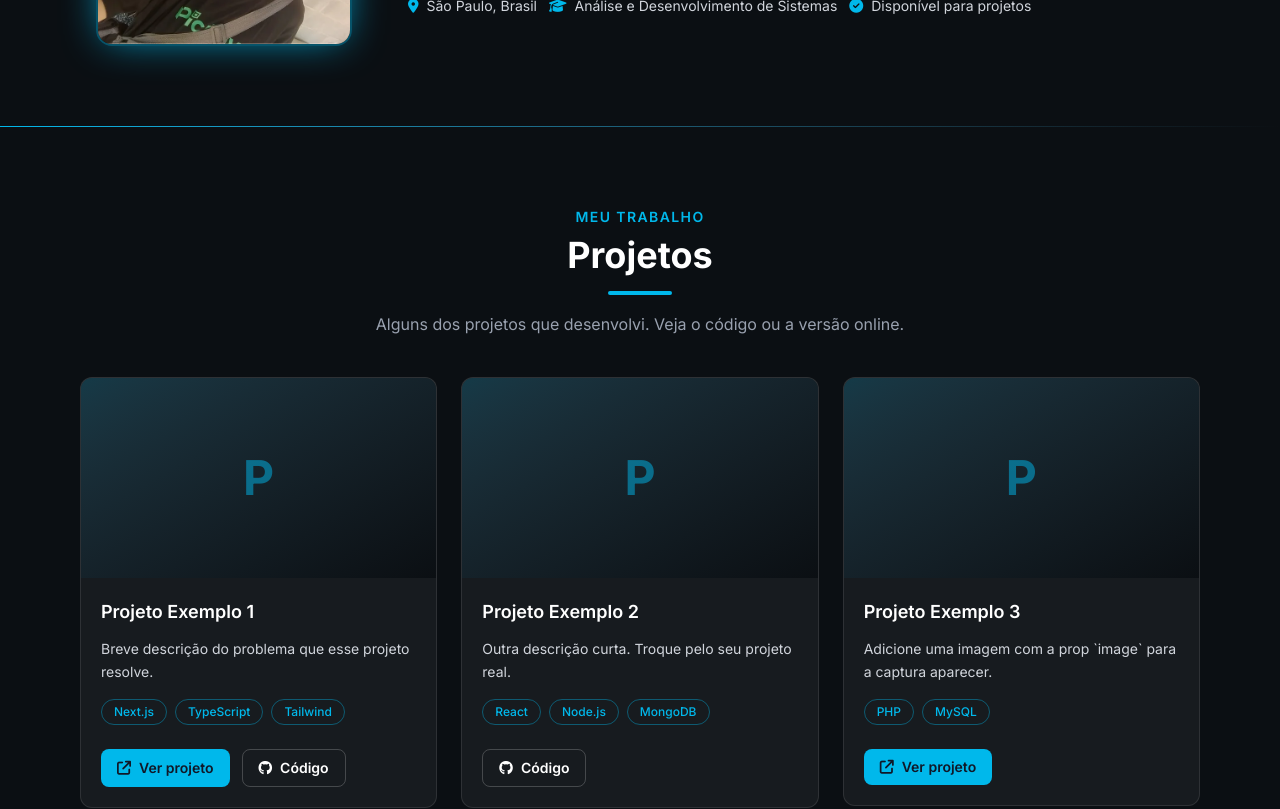
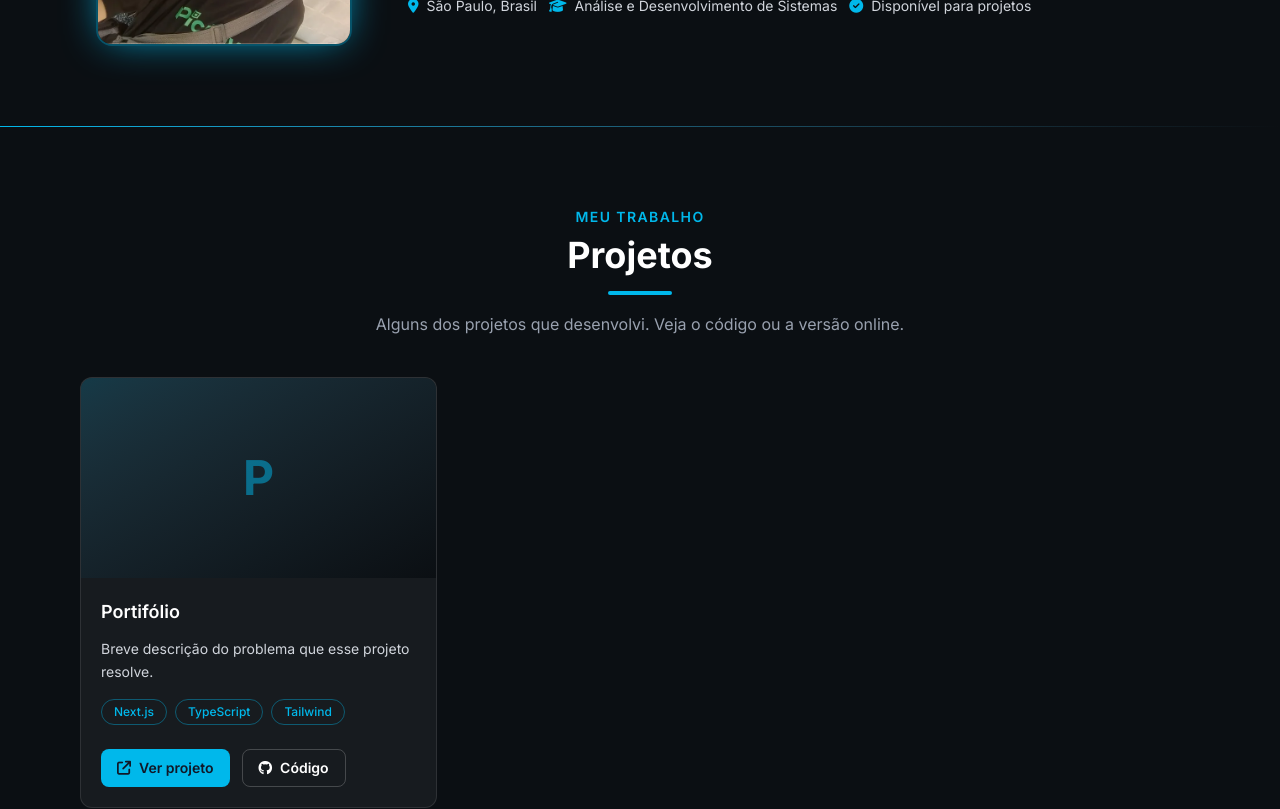
Before and after one commit to matheussantosspbr/Portfolio, a Next.js app: page / in a window 1280 px wide. Shown: the part 1220-2029 px from the top of the page. Built offline with nearby package versions, Linux system fonts and the light colour scheme.

Commit message:
feat: add Portfolio component to showcase projects

```diff
--- a/src/app/page.tsx
+++ b/src/app/page.tsx
@@ -2,41 +2,16 @@ import Link from "next/link";
 import About from "@/components/About";
 import BackToTop from "@/components/BackToTop";
 import Blog from "@/components/Blog";
-import CartProject, { type Project } from "@/components/CartProject";
 import CaseStudies from "@/components/CaseStudies";
 import Certifications from "@/components/Certifications";
 import Contact from "@/components/Contact";
 import Divider from "@/components/Divider";
 import Experience from "@/components/Experience";
 import OpenSource from "@/components/OpenSource";
+import Portfolio from "@/components/Portfolio";
 import Reveal from "@/components/Reveal";
-import SectionTitle from "@/components/SectionTitle";
 import Skills from "@/components/Skills";
 import Layout from "@/layout/Layout";
-
-// ── Seus projetos — siga o template do CartProject ───────────────────
-const projects: Project[] = [
-  {
-    title: "Projeto Exemplo 1",
-    description: "Breve descrição do problema que esse projeto resolve.",
-    tags: ["Next.js", "TypeScript", "Tailwind"],
-    repoUrl: "https://github.com/matheussantosspbr",
-    liveUrl: "https://example.com",
-  },
-  {
-    title: "Projeto Exemplo 2",
-    description: "Outra descrição curta. Troque pelo seu projeto real.",
-    tags: ["React", "Node.js", "MongoDB"],
-    repoUrl: "https://github.com/matheussantosspbr",
-  },
-  {
-    title: "Projeto Exemplo 3",
-    description:
-      "Adicione uma imagem com a prop `image` para a captura aparecer.",
-    tags: ["PHP", "MySQL"],
-    liveUrl: "https://example.com",
-  },
-];
 
 export default function Home() {
   return (
@@ -51,9 +26,6 @@ export default function Home() {
           aria-hidden="true"
         />
         <div className="relative flex flex-col items-center">
-          <span className="mb-3 text-sm font-medium uppercase tracking-widest text-primary">
-            Olá, eu sou
-          </span>
           <h1 className="text-4xl font-bold text-white sm:text-5xl md:text-6xl border-b border-white/30 pb-2.5">
             Matheus Santos
           </h1>
@@ -89,25 +61,8 @@ export default function Home() {
 
       <Divider type="SECONDARY" />
 
-      {/* Projetos */}
       <Reveal>
-        <section
-          id="projetos"
-          className="mx-auto w-full max-w-6xl scroll-mt-24 px-4 py-20"
-        >
-          <SectionTitle
-            eyebrow="Meu trabalho"
-            title="Projetos"
-            subtitle="Alguns dos projetos que desenvolvi. Veja o código ou a versão online."
-          />
-          <div className="grid grid-cols-1 gap-6 sm:grid-cols-2 lg:grid-cols-3">
-            {projects.map((project, i) => (
-              <Reveal key={project.title} delay={i * 80}>
-                <CartProject {...project} />
-              </Reveal>
-            ))}
-          </div>
-        </section>
+        <Portfolio />
       </Reveal>
 
       <Divider />
--- /dev/null
+++ b/src/components/Portfolio.tsx
@@ -0,0 +1,36 @@
+import CartProject, { type Project } from "./CartProject";
+import Reveal from "./Reveal";
+import SectionTitle from "./SectionTitle";
+
+const projects: Project[] = [
+  {
+    title: "Portifólio",
+    description: "Breve descrição do problema que esse projeto resolve.",
+    tags: ["Next.js", "TypeScript", "Tailwind"],
+    repoUrl: "https://github.com/matheussantosspbr/Portfolio",
+    liveUrl: "http://matheussantos.tech",
+  },
+];
+
+export default function Portfolio() {
+  return (
+    <section
+      id="projetos"
+      className="mx-auto w-full max-w-6xl scroll-mt-24 px-4 py-20"
+    >
+      <SectionTitle
+        eyebrow="Meu trabalho"
+        title="Projetos"
+        subtitle="Alguns dos projetos que desenvolvi. Veja o código ou a versão online."
+      />
+
+      <div className="grid grid-cols-1 gap-6 sm:grid-cols-2 lg:grid-cols-3">
+        {projects.map((project, index) => (
+          <Reveal key={project.title} delay={index * 80}>
+            <CartProject {...project} />
+          </Reveal>
+        ))}
+      </div>
+    </section>
+  );
+}
```
